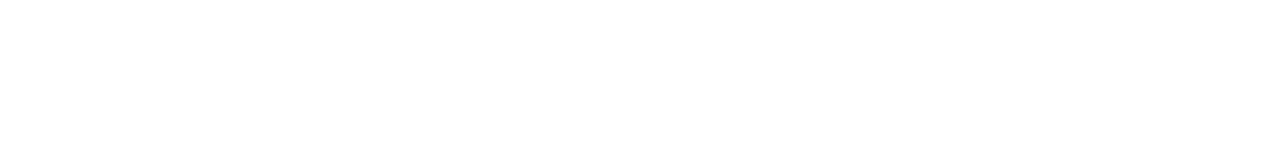
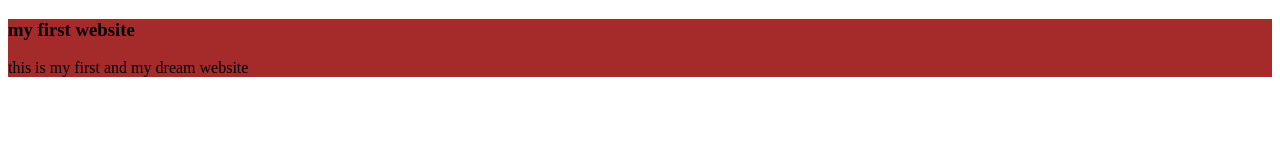
Before and after one commit to Karnyn/my-simple-website, a plain HTML site: page index.html in a window 1280 px wide. Drawn offline with Linux system fonts and the light colour scheme.

Commit message:
added the first blog

```diff
--- a/index.html
+++ b/index.html
@@ -4,8 +4,12 @@
     <meta charset="UTF-8">
     <meta name="viewport" content="width=device-width, initial-scale=1.0">
     <title>my simple website</title>
-</head>
+</head><link rel="stylesheet" href="styles/blog.css">
 <body>
+    <div>
+        <h3>my first website</h3>
+        <p>this is my first and my dream website</p>
+    </div>
 
 </body>
 </html>
--- /dev/null
+++ b/styles/blog.css
@@ -0,0 +1,3 @@
+div{
+    background-color: brown;
+}
```
